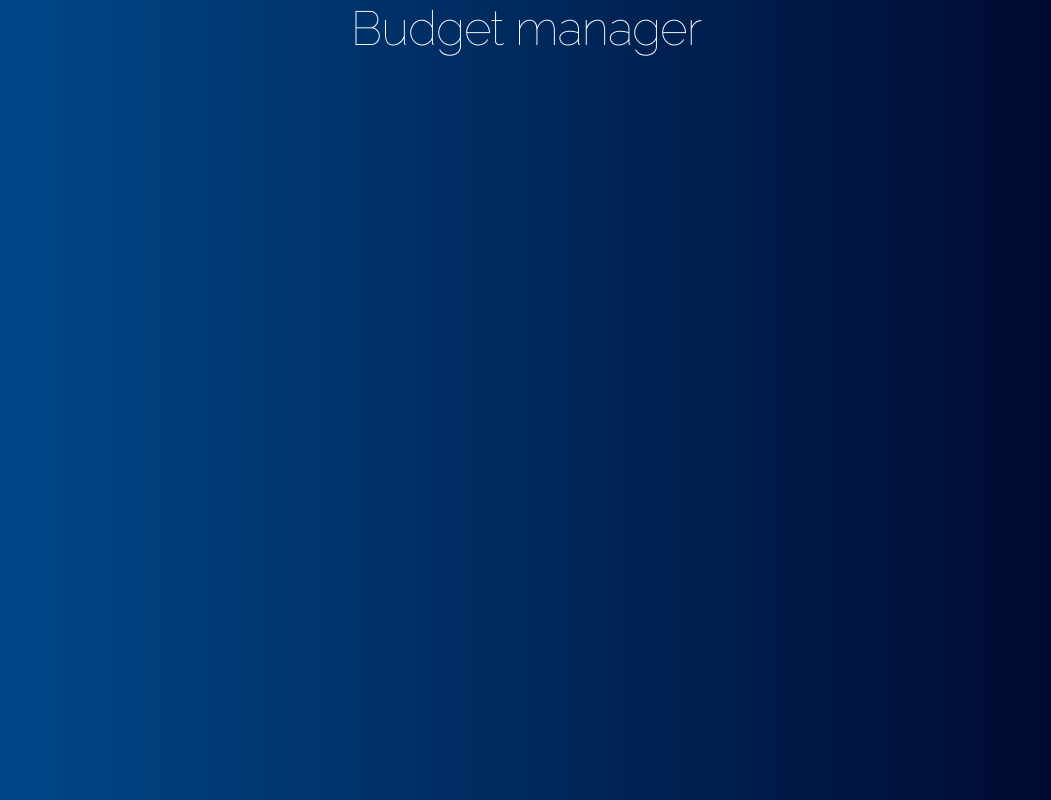
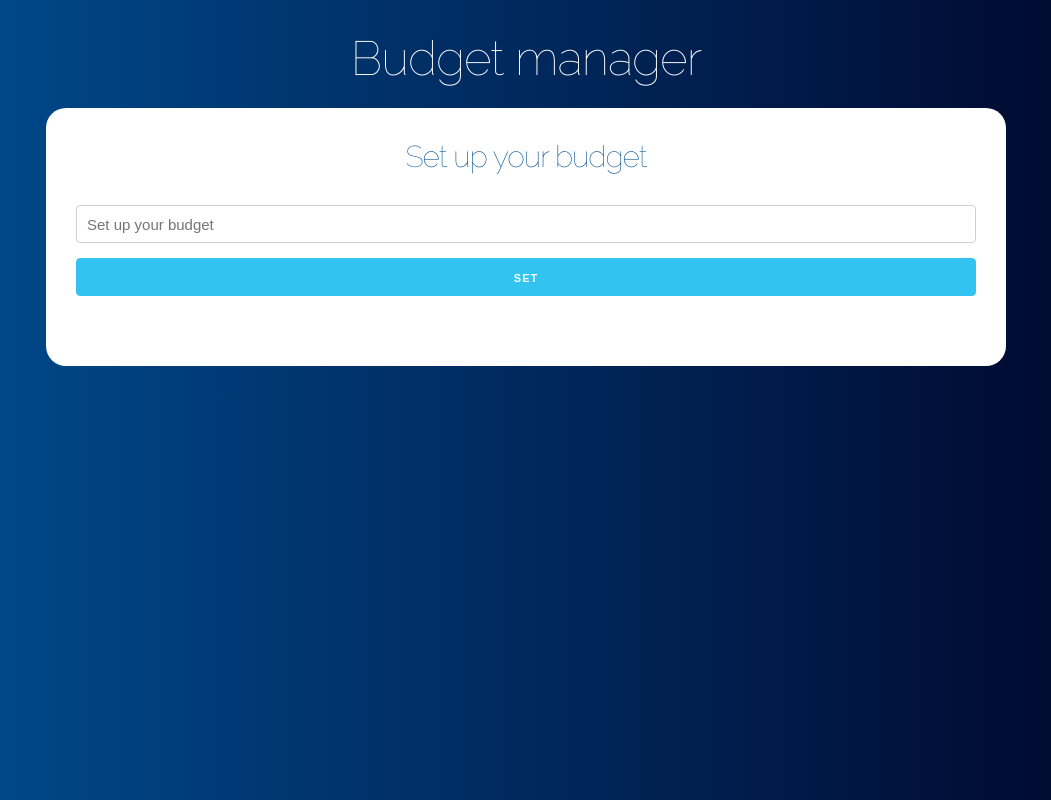
Before and after one commit to Pedrobusou/budget-manager, a React (Create React App) app: page / in a window 1280 px wide. Shown: the whole page, without its empty margins (114-1165 px from the left). Built offline with nearby package versions, Linux system fonts and the light colour scheme.

Commit message:
Add BudgetForm

```diff
--- a/src/App.js
+++ b/src/App.js
@@ -1,7 +1,18 @@
 import React from 'react';
+import BudgetForm from './components/budgetForm';
 
 function App() {
-  return <h1>Budget manager</h1>;
+  return (
+    <div className="container">
+      <header>
+        <h1>Budget manager</h1>
+
+        <div className="content content--main">
+          <BudgetForm />
+        </div>
+      </header>
+    </div>
+  );
 }
 
 export default App;
--- /dev/null
+++ b/src/components/budgetForm.js
@@ -0,0 +1,23 @@
+import React, {Fragment} from 'react';
+
+const BudgetForm = ({}) => {
+  return (
+    <Fragment>
+      <h2>Set up your budget</h2>
+      <form>
+        <input
+          type="number"
+          className="u-full-width"
+          placeholder="Set up your budget"
+        />
+        <input
+          type="submit"
+          className="button-primary u-full-width"
+          value="Set"
+        />
+      </form>
+    </Fragment>
+  );
+};
+
+export default BudgetForm;
```
